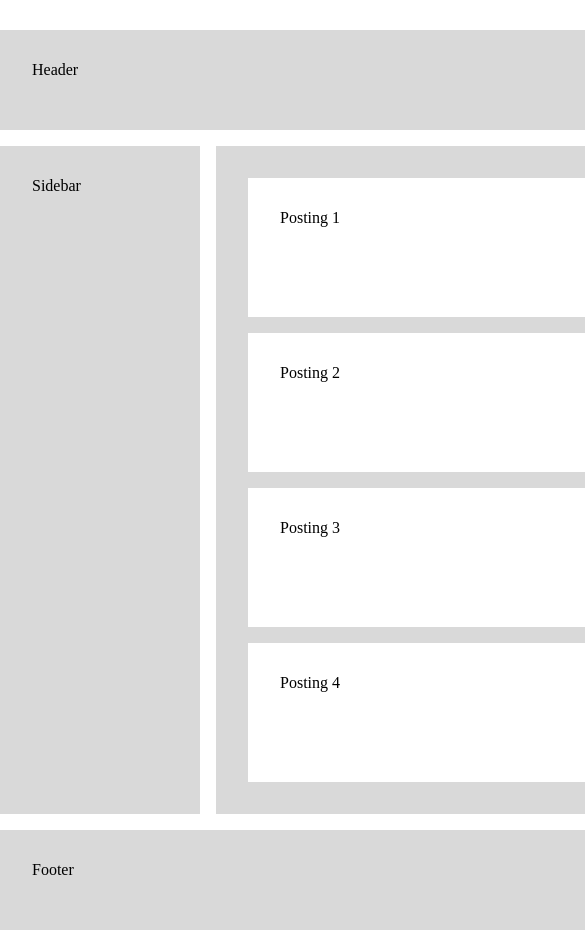
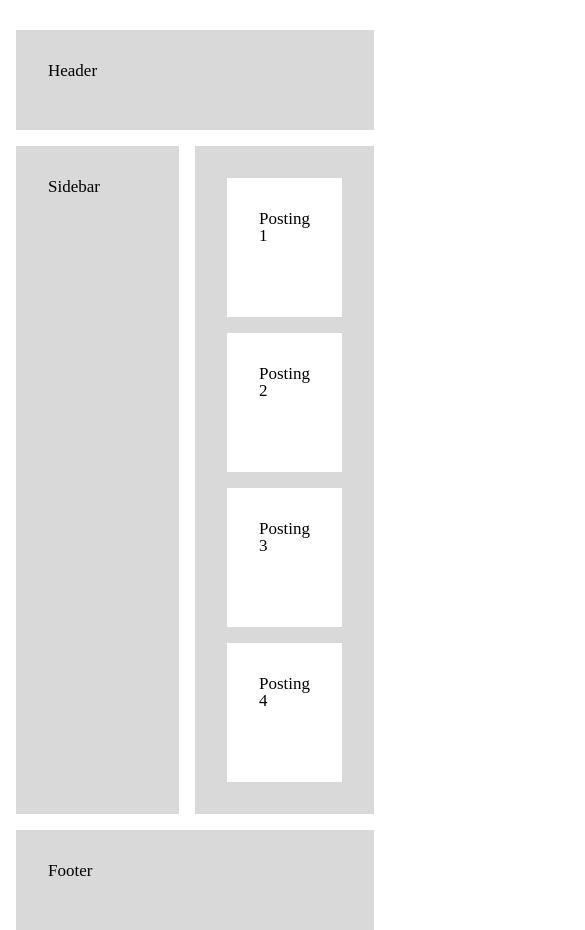
Before and after one commit to flexible-study/publishing, a plain HTML site: page KwonJeongHee/week1/index.html in a window 390 px wide. Shown: the top 930 px of the page, 585 px wide, since content can reach past the window. Drawn offline with nearby package versions, Linux system fonts and the light colour scheme; a web font is replaced by a local one.

Commit message:
feat: 반응형

```diff
--- a/KwonJeongHee/week1/styles/index.css
+++ b/KwonJeongHee/week1/styles/index.css
@@ -4,8 +4,9 @@
 }
 
 .wrap {
-  width: 960px;
+  max-width: 960px;
   margin: 0 auto;
+  padding: 0px 016px;
 }
 
 header,
@@ -13,6 +14,7 @@ aside,
 main,
 footer {
   background-color: #d9d9d9;
+  font-size: 17px;
 }
 
 header {
@@ -30,7 +32,7 @@ footer {
 .content {
   margin-top: 16px;
   display: flex;
-  width: 100%;
+  max-width: 100%;
   gap: 16px;
   height: 668px;
 }
@@ -39,19 +41,54 @@ footer {
   width: 200px;
   padding: 32px 0px 0px 32px;
 }
+
 .content .posting-container {
   flex: 1 1 0;
+  padding: 32px;
 }
 
 .content .posting-container .posting-list {
   display: flex;
   flex-direction: column;
   gap: 16px;
-  padding: 32px;
+  height: 100%;
 }
 
 .content .posting-container .posting-list .posting-item {
   background-color: white;
-  height: 139px;
-  padding: 32px 0px 0px 32px;
+  min-block-size: 139px;
+  padding: 32px;
 }
+
+@media only screen and (max-width: 769px) {
+  .content .posting-container .posting-list {
+    flex-flow: row wrap;
+  }
+
+  .content .posting-container .posting-list .posting-item {
+    flex: 1 1 calc(50% - 8px);
+  }
+}
+
+@media only screen and (max-width: 321px) {
+  header,
+  footer {
+    padding-left: 16px;
+  }
+
+  .content .posting-container {
+    padding: 16px;
+  }
+
+  .content .sidebar {
+    display: none;
+  }
+
+  .content .posting-container .posting-list {
+    flex-flow: column nowrap;
+  }
+
+  .content .posting-container .posting-list .posting-item {
+    padding: 32px 16px;
+  }
+}
```
